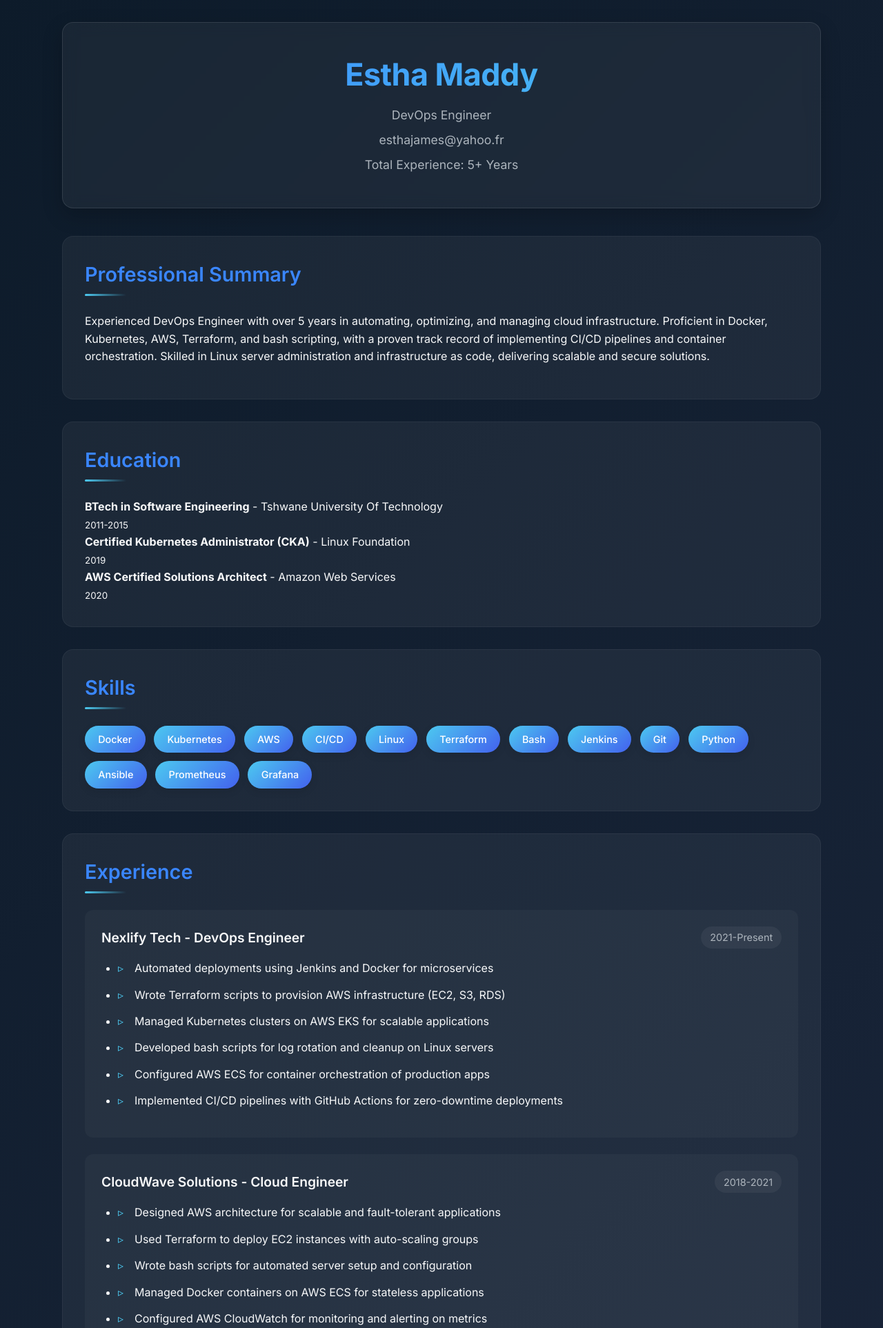
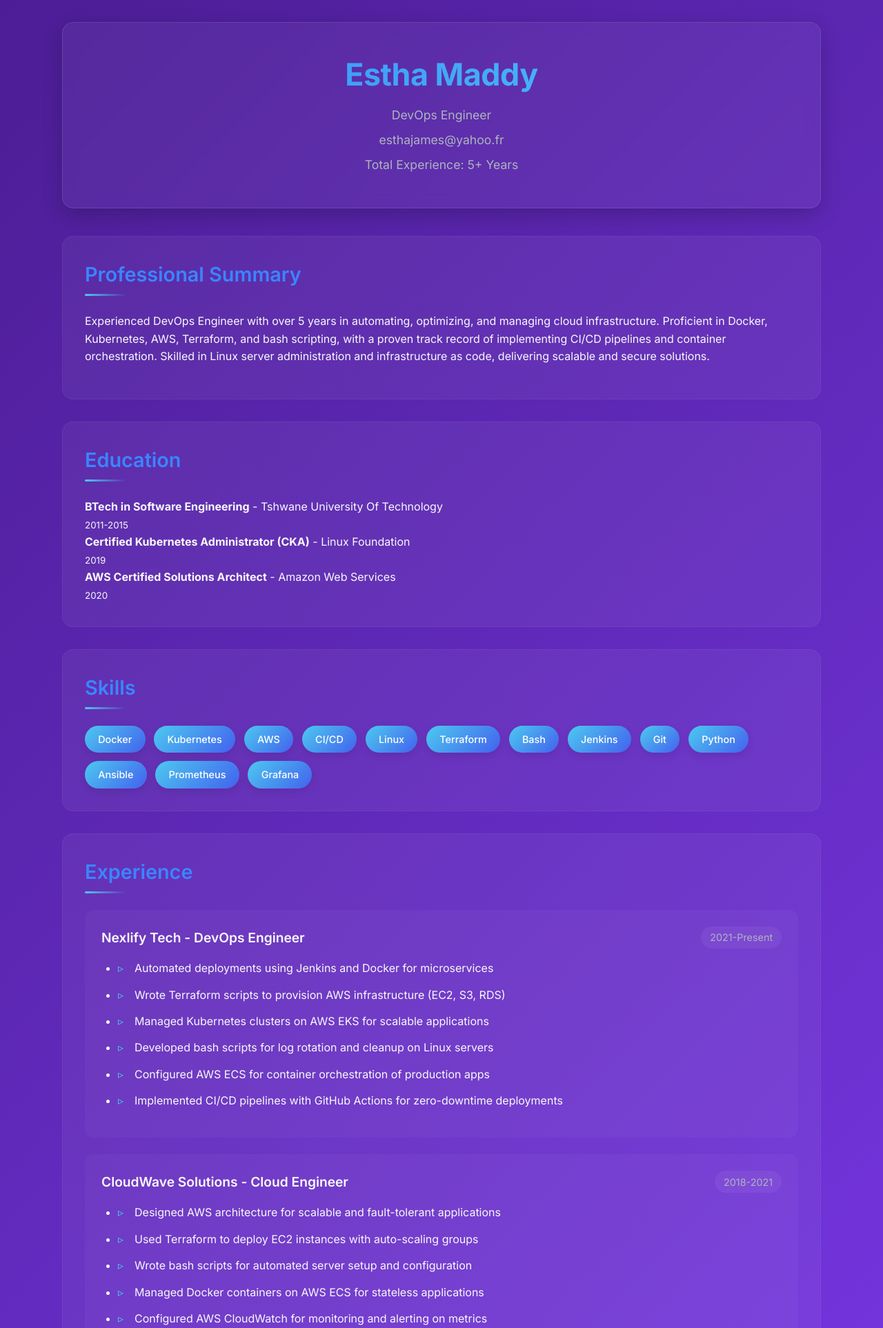
Before and after one commit to EsthaDevops2022/my-portfolio_v2, a Flask app: page / in a window 1280 px wide. Shown: the top 1925 px of the page at 69% size. Run offline with Flask 3, Linux system fonts and the light colour scheme.

```diff
--- a/templates/index.html
+++ b/templates/index.html
@@ -4,7 +4,7 @@
     <meta charset="UTF-8">
     <meta name="viewport" content="width=device-width, initial-scale=1.0, shrink-to-fit=no, viewport-fit=cover">
     <meta http-equiv="X-UA-Compatible" content="IE=edge">
-    <title> Serge Smith - DevOps Portfolio</title>
+    <title> Estha Maddy - DevOps Portfolio</title>
 
     <!-- PWA Support -->
     <link rel="manifest" href="{{ url_for('static', filename='manifest.json') }}">
@@ -30,7 +30,7 @@
 
         body {
             font-family: 'Inter', sans-serif;
-            background: linear-gradient(135deg, var(--dark), var(--darker));
+            background: linear-gradient(135deg, #4c1d95, #7c3aed);
             color: var(--light);
             line-height: 1.6;
             margin: 0;
```
